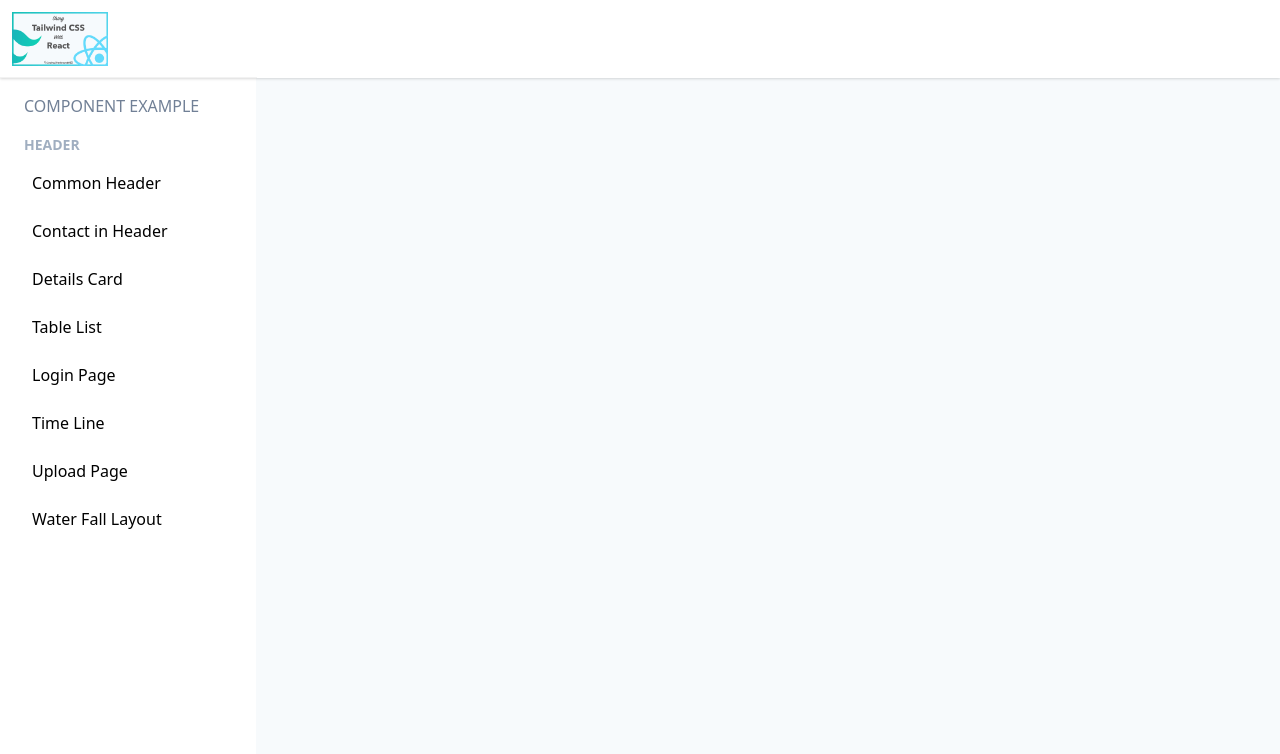
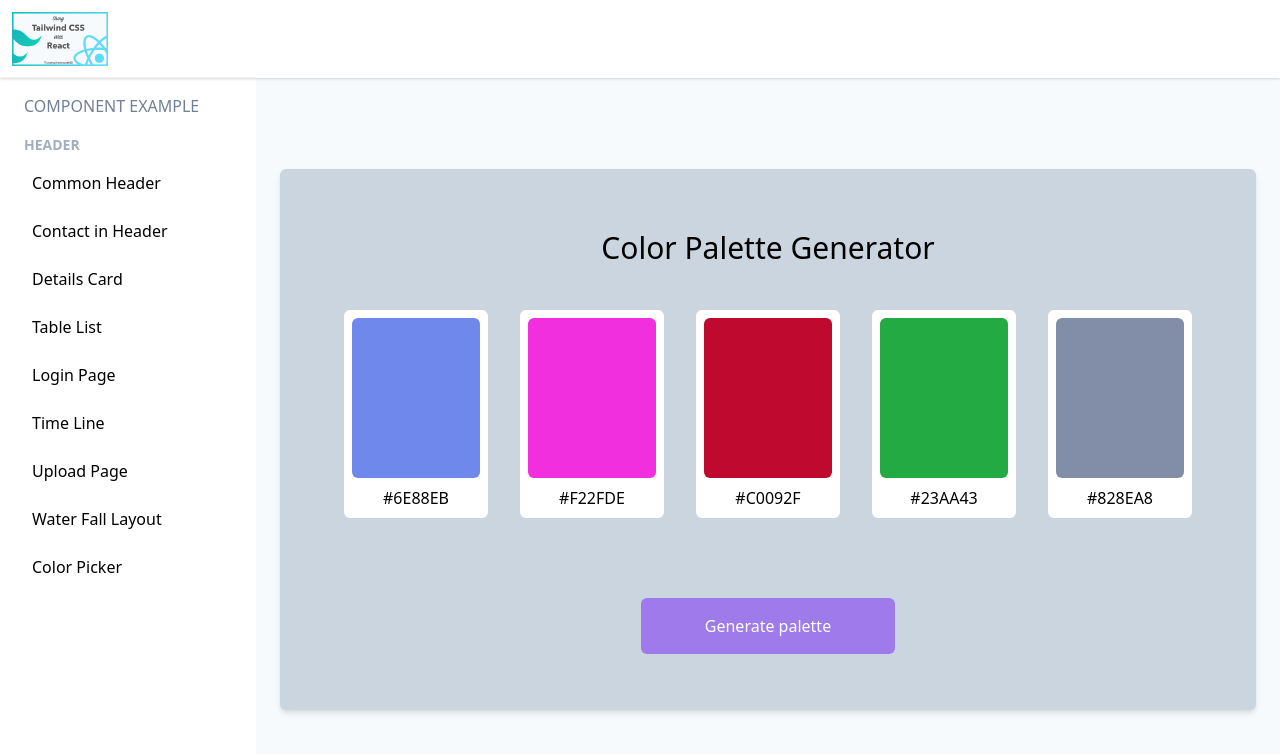
Before and after one commit to liaooliver/React-Component-Tailwind, a React (Create React App) app: page /colorpicker in a window 1280 px wide. Shown: the top 754 px of the page. Built offline with nearby package versions, Linux system fonts and the light colour scheme.

Commit message:
color-picker done

```diff
--- a/src/App.jsx
+++ b/src/App.jsx
@@ -14,6 +14,7 @@ import LoginPage from './components/LoginPage';
 import Timeline from './components/Timeline.jsx';
 import Upload from './components/Upload.jsx';
 import Waterfall from './components/Waterfall';
+import ColorPicker from './components/ColorPicker';
 
 export default function App() {
   return (
@@ -57,6 +58,9 @@ export default function App() {
                 <li className="my-2 p-2 hover:bg-gray-300 hover:text-gray-700 rounded-md">
                   <Link to="/waterfall">Water Fall Layout</Link>
                 </li>
+                <li className="my-2 p-2 hover:bg-gray-300 hover:text-gray-700 rounded-md">
+                  <Link to="/colorpicker">Color Picker</Link>
+                </li>
               </ul>
             </div>
           </nav>
@@ -87,6 +91,9 @@ export default function App() {
                 <Route path="/waterfall">
                   <Waterfall />
                 </Route>
+                <Route path="/colorpicker">
+                  <ColorPicker />
+                </Route>
               </Switch>
             </div>
           </div>
--- /dev/null
+++ b/src/components/ColorPicker.jsx
@@ -0,0 +1,49 @@
+import React, { useState } from 'react';
+import { CopyToClipboard } from 'react-copy-to-clipboard';
+
+const ColorPicker = () => {
+
+    const [colors, setColors] = useState(["#6E88EB", "#F22FDE", "#C0092F", "#23AA43", "#828EA8"])
+
+
+    const random = () => {
+        const letters = "0123456789ABCDEF";
+        let color = '#';
+        for (let i = 0; i < 6; i++) {
+            color += letters[Math.floor(Math.random() * 16)];
+        }
+        return color;
+    }
+
+    const generatorColor = () => {
+        const colorArray = [];
+
+        for (let i = 0; i < 5; i++) {
+            colorArray.push(random())
+        }
+        setColors(colorArray)
+    }
+
+    return (
+        <div className="w-full m-auto p-4 bg-gray-400 rounded-md shadow-md flex flex-col items-center">
+            <h2 className="my-10 text-3xl">Color Palette Generator</h2>
+            <ul className="flex justify-around mb-10">
+                {
+                    colors.map(color => <li className="p-2 bg-white rounded-md mx-4" key={color}>
+                        <CopyToClipboard text={color}>
+                            <div className="py-20 px-16 rounded-md" style={{ backgroundColor: `${color}` }}>
+
+                            </div>
+                        </CopyToClipboard>
+                        <p className="text-center mt-2">{color}</p>
+                    </li>)
+                }
+            </ul>
+            <div>
+                <button type="button" className="bg-purple-500 text-white py-4 px-16 rounded-md my-10" onClick={() => generatorColor()}>Generate palette</button>
+            </div>
+        </div>
+    )
+}
+
+export default ColorPicker;
```
